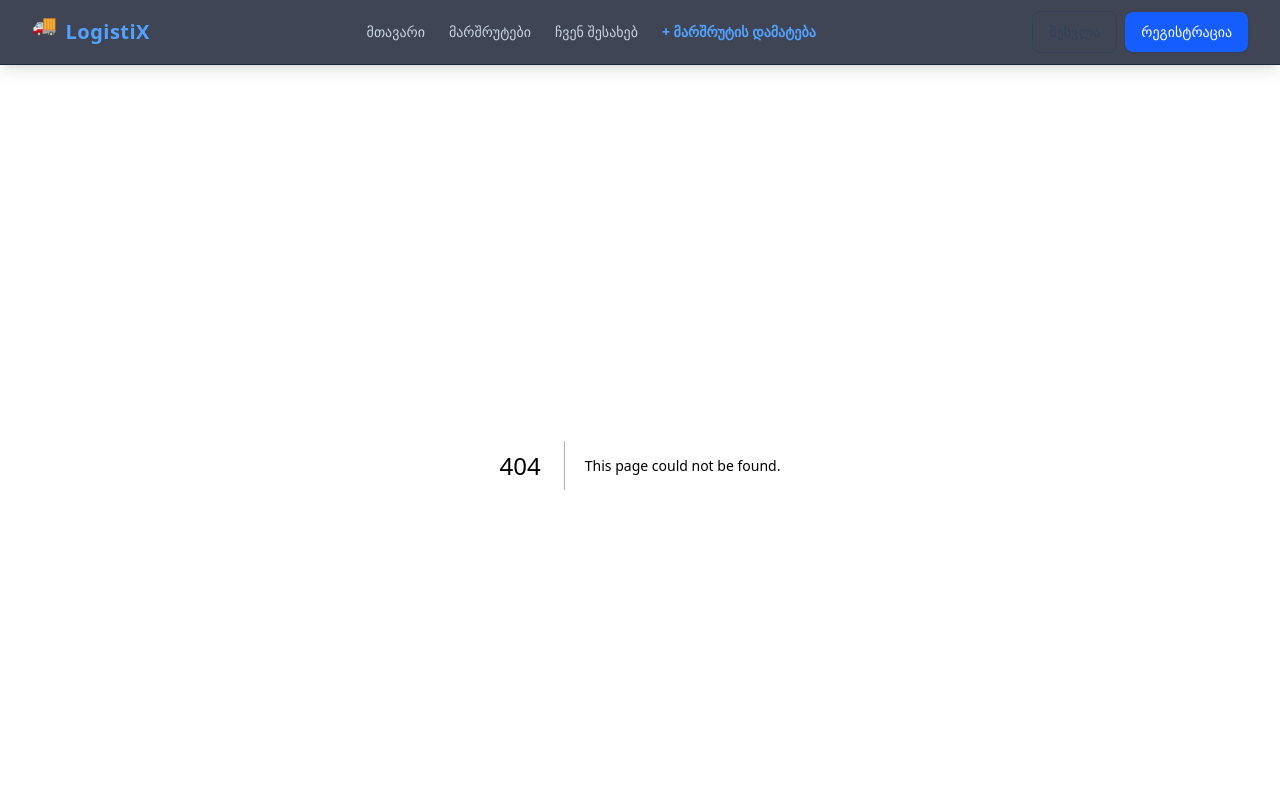
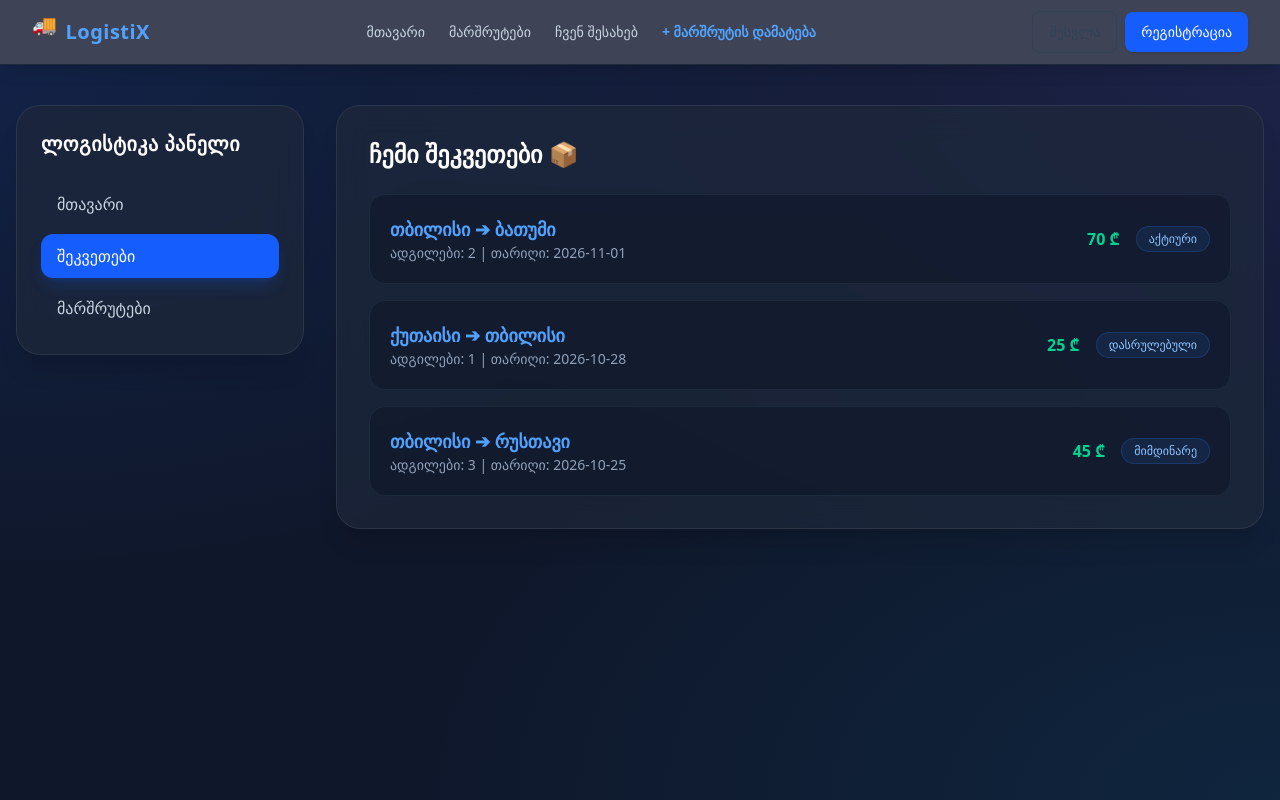
Before and after one commit to abaidze/LogisticsPlatform, a Next.js app in the folder logistics-frontend/: page /dashboard/orders in a window 1280 px wide. Before the commit this address had no page. Shown: the top 800 px of the page. Built offline with nearby package versions, Linux system fonts and the light colour scheme.

Commit message:
complete resilience, accessibility, QA testing and docs

```diff
--- /dev/null
+++ b/logistics-frontend/src/app/dashboard/orders/page.tsx
@@ -0,0 +1,71 @@
+'use client';
+
+import React from 'react';
+import Link from 'next/link';
+
+export default function OrdersPage() {
+  // დემო შეკვეთების სია (შეგიძლიათ შეცვალოთ ან API-დან წამოიღოთ)
+  const orders = [
+    { id: 1, route: "თბილისი ➔ ბათუმი", seats: 2, price: 70, status: "აქტიური", date: "2026-11-01" },
+    { id: 2, route: "ქუთაისი ➔ თბილისი", seats: 1, price: 25, status: "დასრულებული", date: "2026-10-28" },
+    { id: 3, route: "თბილისი ➔ რუსთავი", seats: 3, price: 45, status: "მიმდინარე", date: "2026-10-25" },
+  ];
+
+  return (
+    <div className="min-h-[calc(100vh-4rem)] mesh-bg py-10 px-4 animate-fade-in text-slate-100 flex">
+      <div className="max-w-7xl mx-auto w-full grid grid-cols-1 lg:grid-cols-4 gap-8">
+
+        {/* მარცხენა სალტე (Sidebar) */}
+        <div className="glass-card p-6 rounded-3xl border border-slate-800 space-y-6 h-fit shadow-xl">
+          <h2 className="text-xl font-extrabold text-white tracking-wide">ლოგისტიკა პანელი</h2>
+
+          <nav className="space-y-2">
+            <Link
+              href="/dashboard"
+              className="block px-4 py-2.5 rounded-xl text-slate-300 hover:bg-slate-800/60 hover:text-white transition"
+            >
+              მთავარი
+            </Link>
+            <Link
+              href="/dashboard/orders"
+              className="block px-4 py-2.5 rounded-xl bg-blue-600 text-white font-medium shadow-lg shadow-blue-600/20"
+            >
+              შეკვეთები
+            </Link>
+            <Link
+              href="/routes"
+              className="block px-4 py-2.5 rounded-xl text-slate-300 hover:bg-slate-800/60 hover:text-white transition"
+            >
+              მარშრუტები
+            </Link>
+          </nav>
+        </div>
+
+        {/* მარჯვენა მთავარი კონტენტი */}
+        <div className="lg:col-span-3 space-y-6">
+          <div className="glass-card p-8 rounded-3xl border border-slate-800 shadow-xl space-y-6">
+            <h1 className="text-2xl font-extrabold text-white">ჩემი შეკვეთები 📦</h1>
+
+            <div className="space-y-4">
+              {orders.map((order) => (
+                <div key={order.id} className="bg-slate-900/60 p-5 rounded-2xl border border-slate-800 flex flex-col sm:flex-row justify-between items-start sm:items-center gap-4">
+                  <div>
+                    <h3 className="text-lg font-bold text-blue-400">{order.route}</h3>
+                    <p className="text-sm text-slate-400">ადგილები: {order.seats} | თარიღი: {order.date}</p>
+                  </div>
+                  <div className="flex items-center gap-4">
+                    <span className="text-emerald-400 font-semibold">{order.price} ₾</span>
+                    <span className="px-3 py-1 rounded-full text-xs font-medium bg-blue-500/10 border border-blue-500/20 text-blue-300">
+                      {order.status}
+                    </span>
+                  </div>
+                </div>
+              ))}
+            </div>
+          </div>
+        </div>
+
+      </div>
+    </div>
+  );
+}
--- a/logistics-frontend/src/app/dashboard/page.tsx
+++ b/logistics-frontend/src/app/dashboard/page.tsx
@@ -1,70 +1,66 @@
 'use client';
 
-import { useEffect } from 'react';
-import { useRouter } from 'next/navigation';
-import { useAuthStore } from '../../lib/store';
+import React from 'react';
+import Link from 'next/link';
 
 export default function DashboardPage() {
-  const router = useRouter();
-  const { token, user, logout } = useAuthStore();
+  return (
+    <div className="min-h-[calc(100vh-4rem)] mesh-bg py-10 px-4 animate-fade-in text-slate-100 flex">
+      <div className="max-w-7xl mx-auto w-full grid grid-cols-1 lg:grid-cols-4 gap-8">
 
-  useEffect(() => {
-    // თუ ტოკენი არ არის, ვუშვებთ რედირექტს ლოგინზე
-    if (!token) {
-      router.push('/login');
-    }
-  }, [token, router]);
+        {/* მარცხენა სალტე (Sidebar) */}
+        <div className="glass-card p-6 rounded-3xl border border-slate-800 space-y-6 h-fit shadow-xl">
+          <h2 className="text-xl font-extrabold text-white tracking-wide">ლოგისტიკა პანელი</h2>
 
-  if (!token) {
-    return null; // სანამ რედირექტი შესრულდება, არაფერს აჩვენებს
-  }
-
-  return (
-    <div className="flex min-h-screen bg-slate-100">
-      {/* გვერდითი მენიუ */}
-      <aside className="w-64 bg-white border-r border-slate-200 p-6 flex flex-col justify-between">
-        <div>
-          <h2 className="text-xl font-bold text-blue-900 mb-6">ლოჯისტიკა პანელი</h2>
           <nav className="space-y-2">
-            <a href="/dashboard" className="block px-4 py-2 rounded-lg bg-blue-50 text-blue-600 font-medium">მთავარი</a>
-            <a href="#" className="block px-4 py-2 rounded-lg text-slate-600 hover:bg-slate-50">შეკვეთები</a>
-            <a href="#" className="block px-4 py-2 rounded-lg text-slate-600 hover:bg-slate-50">მარშრუტები</a>
+            <Link
+              href="/dashboard"
+              className="block px-4 py-2.5 rounded-xl bg-blue-600 text-white font-medium shadow-lg shadow-blue-600/20"
+            >
+              მთავარი
+            </Link>
+            <Link
+              href="/dashboard/orders"
+              className="block px-4 py-2.5 rounded-xl text-slate-300 hover:bg-slate-800/60 hover:text-white transition"
+            >
+              შეკვეთები
+            </Link>
+            <Link
+              href="/routes"
+              className="block px-4 py-2.5 rounded-xl text-slate-300 hover:bg-slate-800/60 hover:text-white transition"
+            >
+              მარშრუტები
+            </Link>
           </nav>
         </div>
 
-        <button
-          onClick={() => {
-            logout();
-            router.push('/login');
-          }}
-          className="w-full rounded-lg bg-red-50 py-2 text-red-600 font-medium hover:bg-red-100 transition"
-        >
-          გასვლა
-        </button>
-      </aside>
+        {/* მარჯვენა მთავარი კონტენტი */}
+        <div className="lg:col-span-3 space-y-6">
+          {/* მისალმების ბარათი */}
+          <div className="glass-card p-8 rounded-3xl border border-slate-800 shadow-xl">
+            <h1 className="text-2xl font-extrabold text-white">გამარჯობა, მომხმარებელო! 👋</h1>
+          </div>
 
-      {/* მთავარი კონტენტი */}
-      <main className="flex-1 p-8">
-        <header className="flex justify-between items-center mb-8 bg-white p-4 rounded-xl shadow-sm border border-slate-200">
-          <h1 className="text-2xl font-bold text-slate-800">გამარჯობა, {user?.fullName || 'მომხმარებელო'}!</h1>
-          <span className="text-sm text-slate-500">{user?.email}</span>
-        </header>
+          {/* სტატისტიკის ქარდები */}
+          <div className="grid grid-cols-1 md:grid-cols-3 gap-6">
+            <div className="glass-card p-6 rounded-3xl border border-slate-800 shadow-xl hover:border-blue-500/40 transition">
+              <p className="text-sm font-medium text-slate-400">აქტიური შეკვეთები</p>
+              <h3 className="text-4xl font-extrabold text-white mt-2">12</h3>
+            </div>
 
-        <div className="grid grid-cols-1 md:grid-cols-3 gap-6">
-          <div className="bg-white p-6 rounded-xl shadow-sm border border-slate-200">
-            <h3 className="text-slate-500 text-sm font-medium">აქტიური შეკვეთები</h3>
-            <p className="text-3xl font-bold text-slate-800 mt-2">12</p>
-          </div>
-          <div className="bg-white p-6 rounded-xl shadow-sm border border-slate-200">
-            <h3 className="text-slate-500 text-sm font-medium">მიმდინარე მიწოდებები</h3>
-            <p className="text-3xl font-bold text-blue-600 mt-2">5</p>
-          </div>
-          <div className="bg-white p-6 rounded-xl shadow-sm border border-slate-200">
-            <h3 className="text-slate-500 text-sm font-medium">დასრულებული</h3>
-            <p className="text-3xl font-bold text-green-600 mt-2">48</p>
+            <div className="glass-card p-6 rounded-3xl border border-slate-800 shadow-xl hover:border-indigo-500/40 transition">
+              <p className="text-sm font-medium text-slate-400">მიმდინარე მიწოდებები</p>
+              <h3 className="text-4xl font-extrabold text-indigo-400 mt-2">5</h3>
+            </div>
+
+            <div className="glass-card p-6 rounded-3xl border border-slate-800 shadow-xl hover:border-emerald-500/40 transition">
+              <p className="text-sm font-medium text-slate-400">დასრულებული</p>
+              <h3 className="text-4xl font-extrabold text-emerald-400 mt-2">48</h3>
+            </div>
           </div>
         </div>
-      </main>
+
+      </div>
     </div>
   );
 }
--- a/logistics-frontend/src/app/globals.css
+++ b/logistics-frontend/src/app/globals.css
@@ -43,3 +43,16 @@
 .animate-fade-in {
   animation: fadeIn 0.5s ease-out forwards;
 }
+
+:focus-visible {
+  outline: 2px solid #3b82f6;
+  outline-offset: 2px;
+}
+
+.hover-lift {
+  transition: transform 0.2s cubic-bezier(0.4, 0, 0.2, 1), opacity 0.2s ease;
+  will-change: transform;
+}
+.hover-lift:hover {
+  transform: translateY(-3px);
+}
--- a/logistics-frontend/src/app/routes/page.tsx
+++ b/logistics-frontend/src/app/routes/page.tsx
@@ -164,27 +164,27 @@ export default function RoutesPage() {
         <Modal isOpen={isModalOpen} onClose={() => setIsModalOpen(false)} title="მარშრუტის დაჯავშნა">
           {selectedRoute && (
             <form onSubmit={handleBookingSubmit} className="space-y-4">
-              <div className="bg-slate-900/60 p-3 rounded-xl text-sm text-slate-300 space-y-1 border border-slate-800">
+              <div className="bg-slate-100 p-3 rounded-xl text-sm text-slate-700 space-y-1 border border-slate-200">
                 <p><strong>მიმართულება:</strong> {selectedRoute.fromCity} ➔ {selectedRoute.toCity}</p>
                 <p><strong>ფასი 1 ადგილზე:</strong> {selectedRoute.price} ₾</p>
                 <p><strong>თარიღი:</strong> {selectedRoute.date}</p>
               </div>
 
               <div>
-                <label className="block text-sm font-medium text-slate-300 mb-1">მგზავრის სახელი და გვარი:</label>
-                <Input
+                <label className="block text-sm font-medium text-slate-700 mb-1">მგზავრის სახელი და გვარი:</label>
+                <input
                   type="text"
                   required
                   placeholder="შეიყვანეთ სახელი..."
                   value={passengerName}
                   onChange={(e) => setPassengerName(e.target.value)}
-                  className="bg-slate-900/50 border-slate-700 text-white placeholder-slate-500"
+                  className="w-full px-3 py-2 bg-white border border-slate-300 rounded-xl text-slate-900 placeholder-slate-400 focus:outline-none focus:ring-2 focus:ring-blue-500"
                 />
               </div>
 
               <div>
-                <label className="block text-sm font-medium text-slate-300 mb-1">ადგილების რაოდენობა:</label>
-                <Input
+                <label className="block text-sm font-medium text-slate-700 mb-1">ადგილების რაოდენობა:</label>
+                <input
                   type="text"
                   inputMode="numeric"
                   value={seatsCount}
@@ -197,12 +197,12 @@ export default function RoutesPage() {
                     }
                   }}
                   required
-                  className="bg-slate-900/50 border-slate-700 text-white"
+                  className="w-full px-3 py-2 bg-white border border-slate-300 rounded-xl text-slate-900 placeholder-slate-400 focus:outline-none focus:ring-2 focus:ring-blue-500"
                 />
               </div>
 
-              <div className="text-right font-bold text-white text-base pt-2">
-                სრული თანხა: <span className="text-emerald-400">{(Number(seatsCount) || 1) * selectedRoute.price} ₾</span>
+              <div className="text-right font-bold text-slate-800 text-base pt-2">
+                სრული თანხა: <span className="text-emerald-600">{(Number(seatsCount) || 1) * selectedRoute.price} ₾</span>
               </div>
 
               <Button type="submit" disabled={isSubmitting} className="w-full bg-blue-600 hover:bg-blue-500 text-white">
--- /dev/null
+++ b/logistics-frontend/src/components/ErrorBoundary.tsx
@@ -0,0 +1,48 @@
+'use client';
+
+import React, { Component, ErrorInfo, ReactNode } from 'react';
+import { Button } from './ui/Button';
+
+interface Props {
+  children: ReactNode;
+}
+
+interface State {
+  hasError: boolean;
+}
+
+export class ErrorBoundary extends Component<Props, State> {
+  public state: State = {
+    hasError: false
+  };
+
+  public static getDerivedStateFromError(_: Error): State {
+    return { hasError: true };
+  }
+
+  public componentDidCatch(error: Error, errorInfo: ErrorInfo) {
+    console.error("Uncaught error:", error, errorInfo);
+  }
+
+  public render() {
+    if (this.state.hasError) {
+      return (
+        <div className="min-h-screen mesh-bg flex items-center justify-center p-4">
+          <div className="glass-card p-8 rounded-3xl text-center max-w-md w-full border border-slate-800 space-y-4">
+            <div className="text-4xl">⚠️</div>
+            <h2 className="text-xl font-bold text-white">რაღაც შეიცალა არასწორად</h2>
+            <p className="text-slate-400 text-sm">მოულოდნელი შეცდომა მოხდა სისტემაში. გთხოვთ სცადოთ თავიდან.</p>
+            <Button
+              onClick={() => window.location.reload()}
+              className="w-full bg-blue-600 hover:bg-blue-500 text-white"
+            >
+              თავიდან ცდა (Retry)
+            </Button>
+          </div>
+        </div>
+      );
+    }
+
+    return this.props.children;
+  }
+}
```
Also changed, not shown: 1 other file (tests, documents, lock files or other folders).
